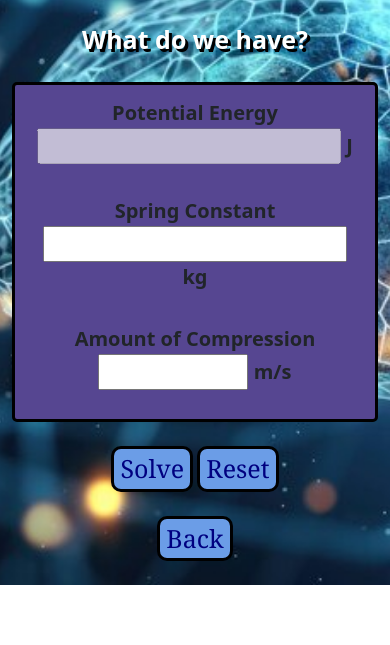
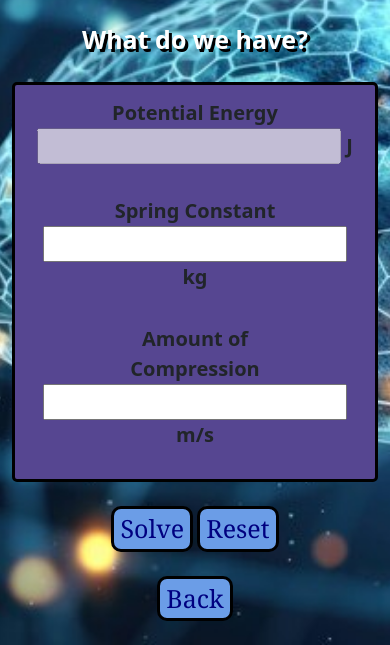
Before and after one commit to CJQuides/projects, a plain HTML site: page Projects/Physics/EPE.html in a window 390 px wide. Shown: the part 206-851 px from the top of the page. Drawn offline with nearby package versions, Linux system fonts and the light colour scheme.

Commit message:
21th Not Responsive but better

```diff
--- a/Projects/Physics/EPE.html
+++ b/Projects/Physics/EPE.html
@@ -26,7 +26,7 @@
   </center>
 
   <div class="container">
-    <div id="given" class="container">
+    <div class="given given-EPE" class="container">
       <ul class="container py-2">
         <li><label for="gPotentialEnergy">Potential Energy</label></li>
         <li><input type="number" step="0.0001" id="givenPE"/> J</li>
--- a/Projects/Physics/style/style.css
+++ b/Projects/Physics/style/style.css
@@ -42,7 +42,7 @@ div h1 {
   text-shadow: 3px 3px #000000;
 }
 
-#given {
+.given {
   font-size: 20px;
   border: black 3px solid;
   padding: 5px;
@@ -51,19 +51,20 @@ div h1 {
   font-weight: 400;
   max-width: 500px;
   font-weight: bold;
+  margin: auto;
 }
 
-#given ul {
+.given ul {
   list-style: none;
   display: flex;
   flex-wrap:wrap;
 }
 
-#given li:first-child{
+.given li:first-child{
   text-align: center;
 }
 
-#given li {
+.given li {
   flex-grow: 1;
   flex-basis: 300;
 }
@@ -160,11 +161,41 @@ button:hover {
 @media (max-width: 800px) {
 }
 
-@media (max-width: 415px) {
-  #given li:first-child{
+@media (max-width: 495px) {
+  .given-EPE li:first-child{
+    padding-inline: 46px;
+  }
+  .given-EPE li:nth-child(2){
+    text-align: center;
+  }
+  #givenAOC {
+    width: auto;
+  }
+}
+
+@media (max-width: 483px) {
+  .given-PE li:first-child{
+    padding-inline: 46px;
+  }
+  .given-PE li:nth-child(2){
+    text-align: center;
+  }
+}
+
+@media (max-width: 464px) {
+  .given-KE li:first-child{
+    padding-inline: 37px;
+  }
+  .given-KE li:nth-child(2){
+    text-align: center;
+  }
+}
+
+@media (max-width: 419px) {
+  .given-work-power li:first-child{
     padding-inline: 30px;
   }
-  #given li:nth-child(2){
+  .given-work-power li:nth-child(2){
     text-align: center;
   }
 
```
Also changed, not shown: Projects/Physics/KE.html (+1 -1 lines), Projects/Physics/PE.html (+1 -1 lines), Projects/Physics/power.html (+1 -1 lines), Projects/Physics/work.html (+1 -1 lines).
